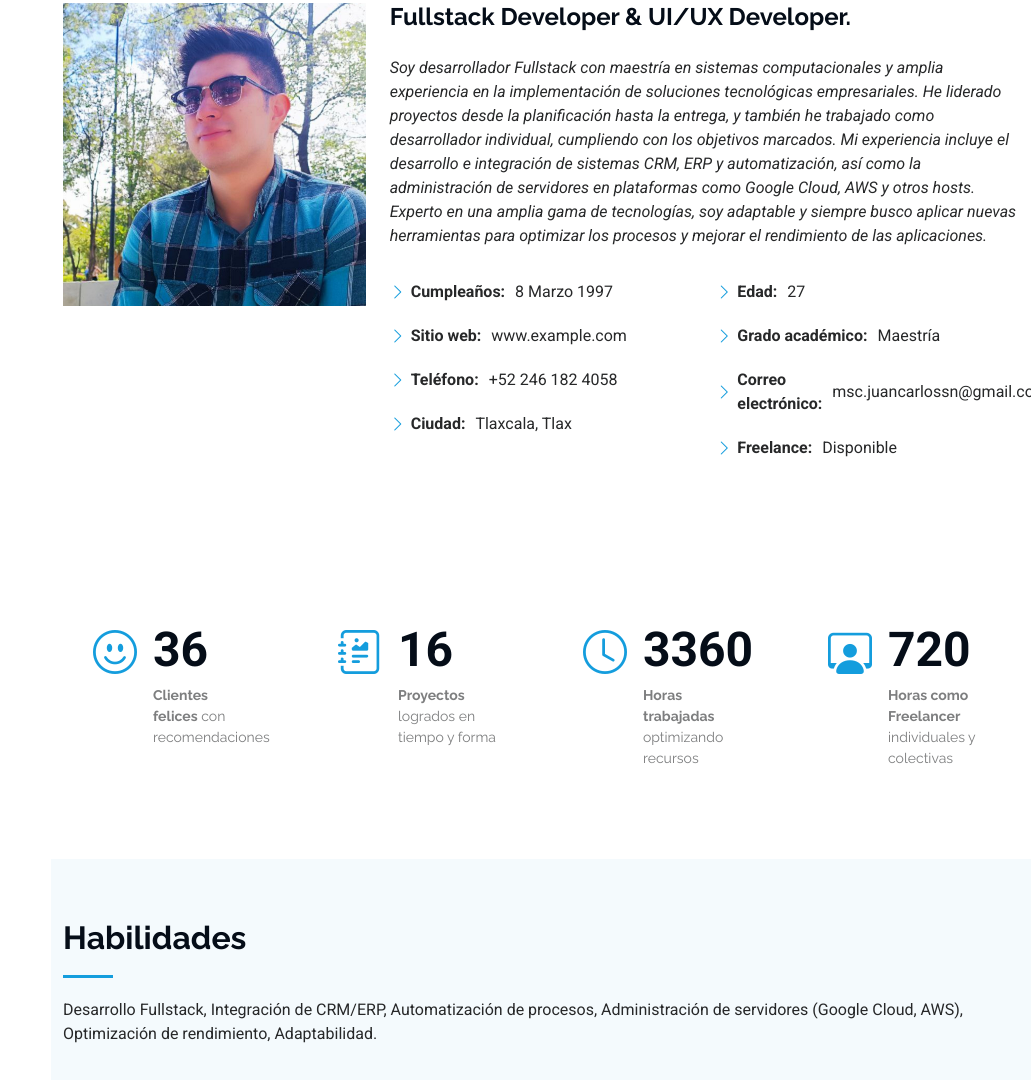
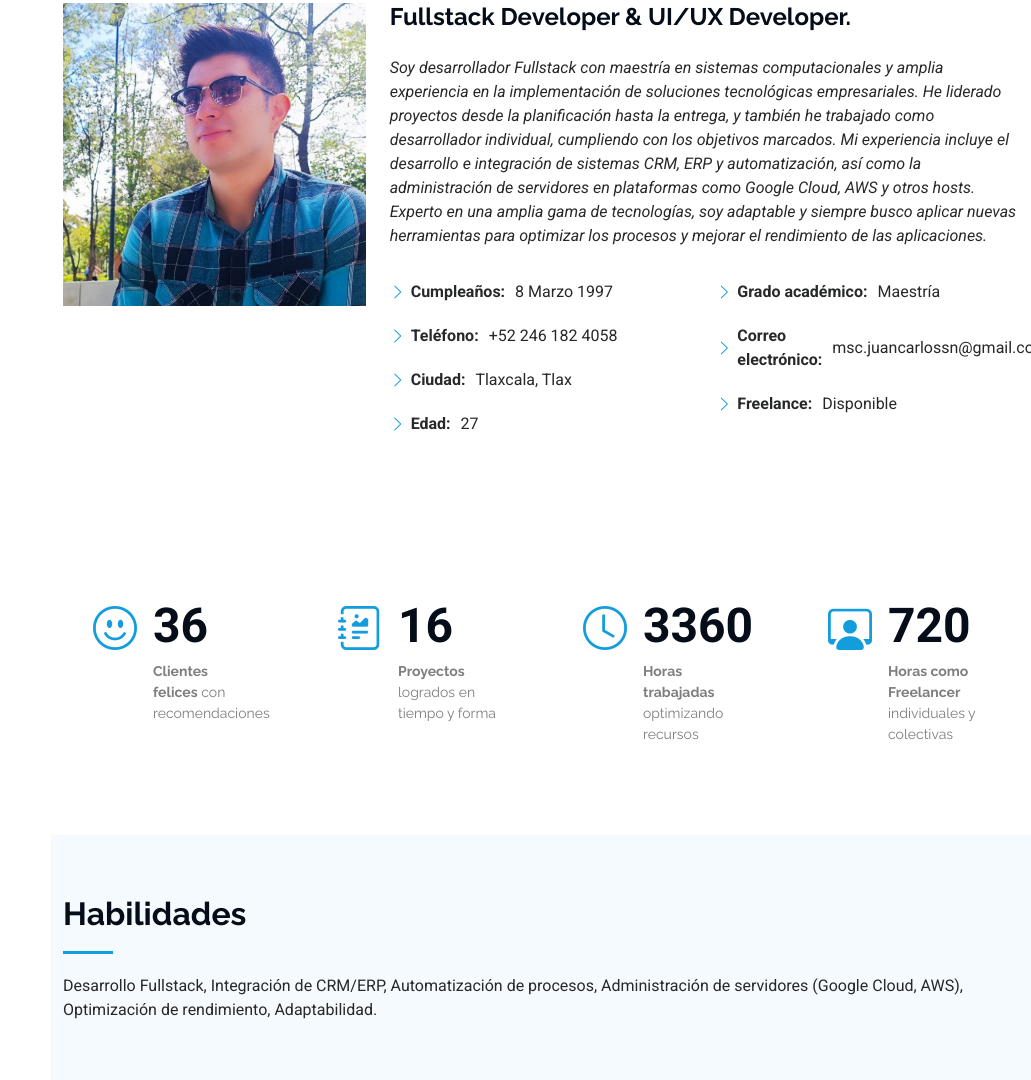
Before and after one commit to JuanCarlosSn/cv, a plain HTML site: page index.html in a window 1280 px wide. Shown: the part 1067-2147 px from the top of the page, without its empty margins (249-1280 px from the left). Drawn offline with Linux system fonts and the light colour scheme.

Commit message:
Update index.html

```diff
--- a/index.html
+++ b/index.html
@@ -221,10 +221,10 @@
                       <i class="bi bi-chevron-right"></i>
                       <strong>Cumpleaños:</strong> <span>8 Marzo 1997</span>
                     </li>
-                    <li>
+                    <!-- <li>
                       <i class="bi bi-chevron-right"></i>
-                      <strong>Sitio web:</strong> <span>www.example.com</span>
-                    </li>
+                      <strong>Sitio web:</strong> <span></span>
+                    </li> -->
                     <li>
                       <i class="bi bi-chevron-right"></i>
                       <strong>Teléfono:</strong> <span>+52 246 182 4058</span>
@@ -233,14 +233,14 @@
                       <i class="bi bi-chevron-right"></i>
                       <strong>Ciudad:</strong> <span>Tlaxcala, Tlax</span>
                     </li>
-                  </ul>
-                </div>
-                <div class="col-lg-6">
-                  <ul>
                     <li>
                       <i class="bi bi-chevron-right"></i>
                       <strong>Edad:</strong> <span>27</span>
                     </li>
+                  </ul>
+                </div>
+                <div class="col-lg-6">
+                  <ul>
                     <li>
                       <i class="bi bi-chevron-right"></i>
                       <strong>Grado académico:</strong> <span>Maestría</span>
```
